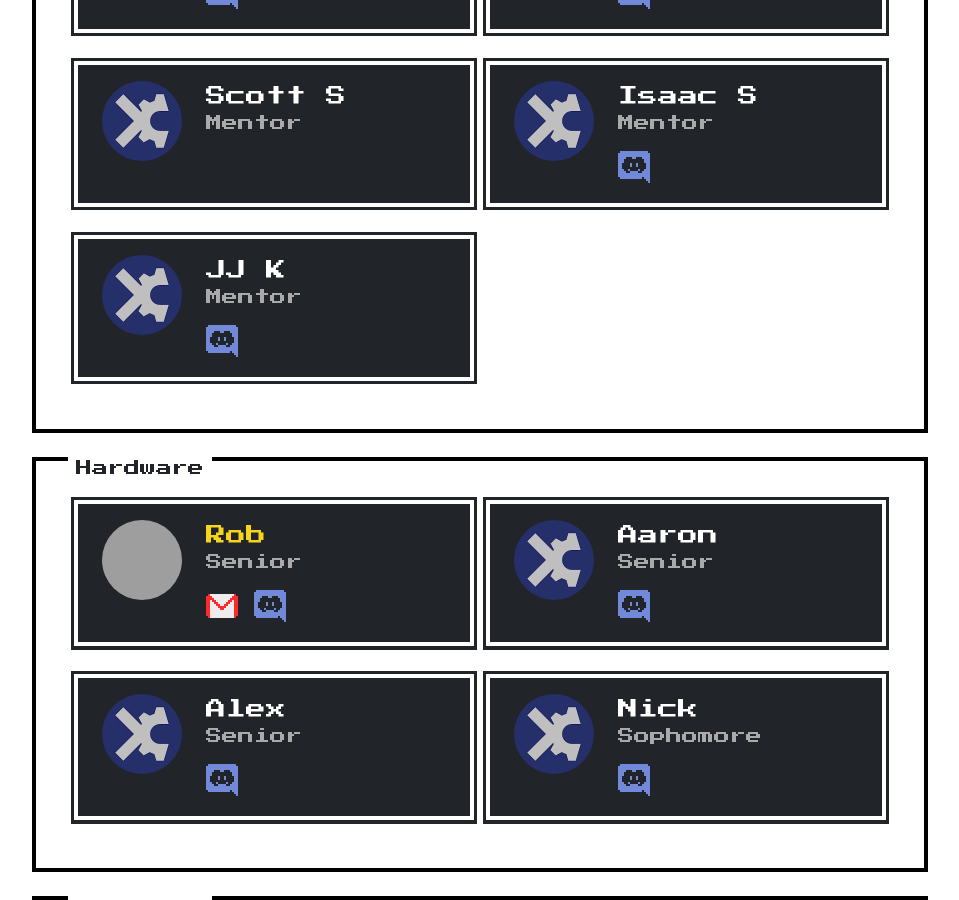
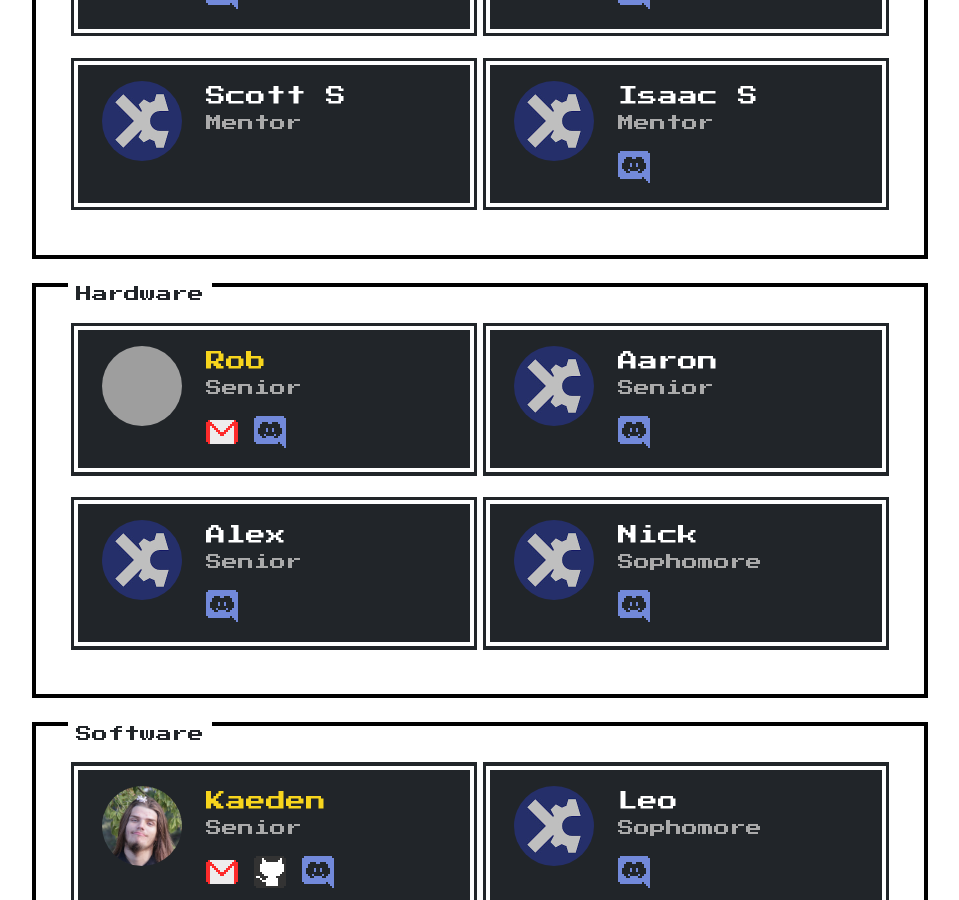
Before and after one commit to FTC5143/ftc5143.github.io, a Jekyll site: the page built from contact.html, in a window 1280 px wide and 900 px high, scrolled down 706 px. Shown: the whole window, without its empty margins (160-1119 px from the left). Built offline with Jekyll 4.4.1, drawn with Linux system fonts in a browser that asks for light colours; grey boxes are pictures that could not be loaded.

Commit message:
team.yml fix season.yml fix

```diff
--- a/_data/season.yml
+++ b/_data/season.yml
@@ -1,2 +1,2 @@
-starttime: 1599930000
-endtime: 1628442000
+starttime: 1725685200
+endtime: 1743483600
--- a/_data/team.yml
+++ b/_data/team.yml
@@ -11,7 +11,7 @@
       title: "Coach"
       social:
         discord: "vavyo"
-        email: "NHall2121@gmail.com"
+        email: "nhall2121@gmail.com"
 
     - name: "Scott C"
       title: "Mentor"
@@ -30,12 +30,6 @@
       title: "Mentor"
       social:
         discord: "qwertyqwerty"
-
-    - name: "JJ K"
-      title: "Mentor"
-      social:
-        discord: "exentity"
-
 
 - title: "Hardware"
   members:
```
